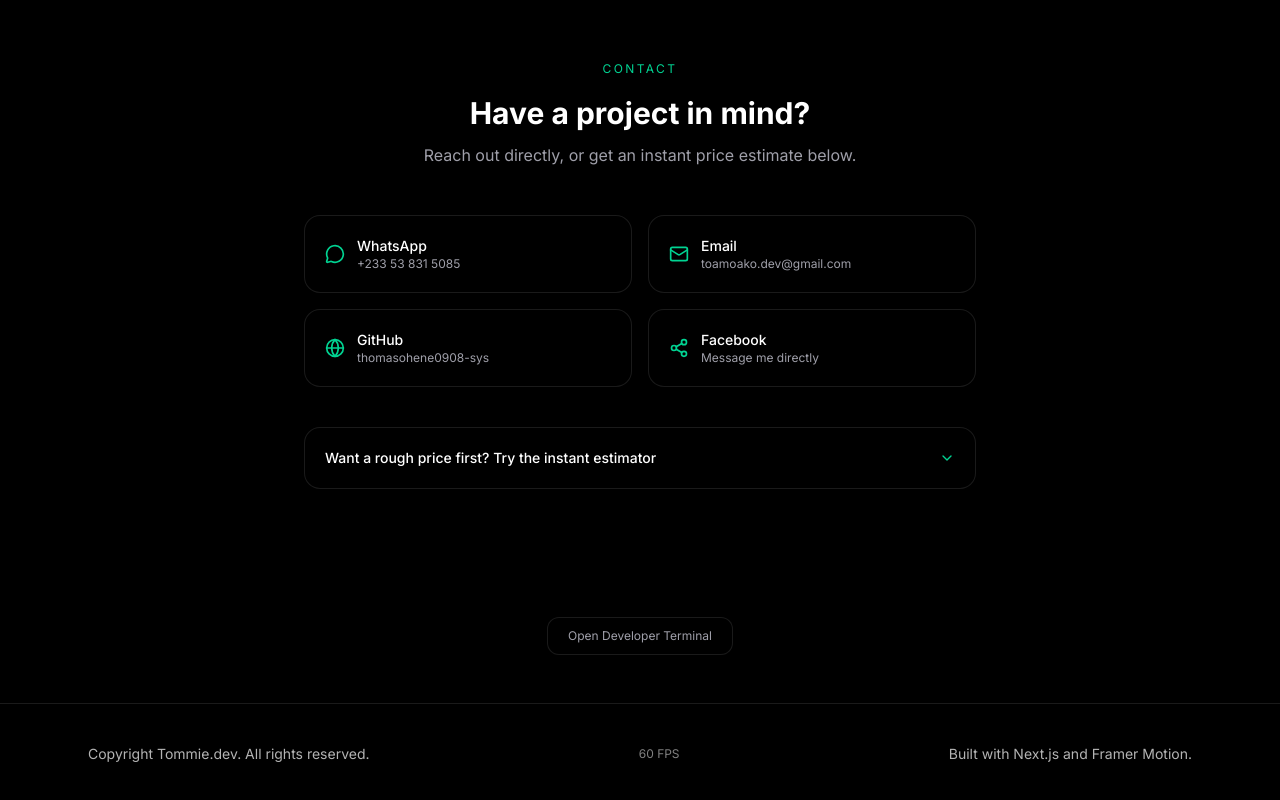
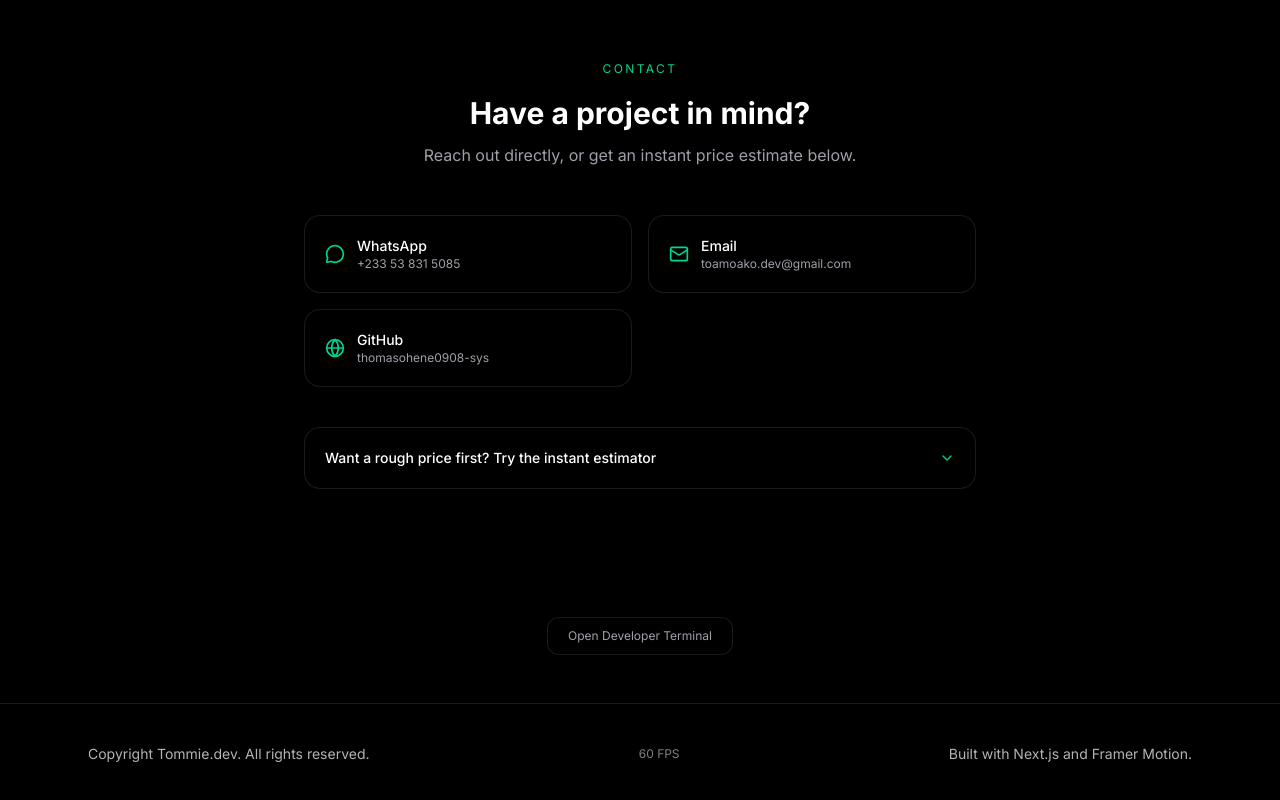
Before and after one commit to thomasohene0908-sys/portfolio, a Next.js app: page / in a window 1280 px wide. Shown: the part 5198-5998 px from the top of the page. Built offline with nearby package versions, Linux system fonts and the light colour scheme.

Commit message:
Remove Facebook contact

```diff
--- a/components/Contact.tsx
+++ b/components/Contact.tsx
@@ -1,7 +1,7 @@
 "use client";
 
 import { useState } from "react";
-import { Mail, MessageCircle, ChevronDown, Globe, Share2 } from "lucide-react";
+import { Mail, MessageCircle, ChevronDown, Globe } from "lucide-react";
 
 type Region = "GH" | "USD";
 type ProjectType = "business" | "restaurant" | "ecommerce" | "webapp";
@@ -230,19 +230,6 @@ export function Contact() {
             <div className="text-xs text-zinc-400">thomasohene0908-sys</div>
           </div>
         </a>
-
-        <a
-          href="https://web.facebook.com/profile.php?id=61592102204325"
-          target="_blank"
-          rel="noopener noreferrer"
-          className="flex items-center gap-3 rounded-2xl border border-white/10 bg-black/40 backdrop-blur-md p-5 transition-colors hover:border-emerald-500/40"
-        >
-          <Share2 className="h-5 w-5 text-emerald-400" />
-          <div>
-            <div className="text-sm font-medium text-white">Facebook</div>
-            <div className="text-xs text-zinc-400">Message me directly</div>
-          </div>
-        </a>
       </div>
 
       <div className="mx-auto max-w-2xl">
```
